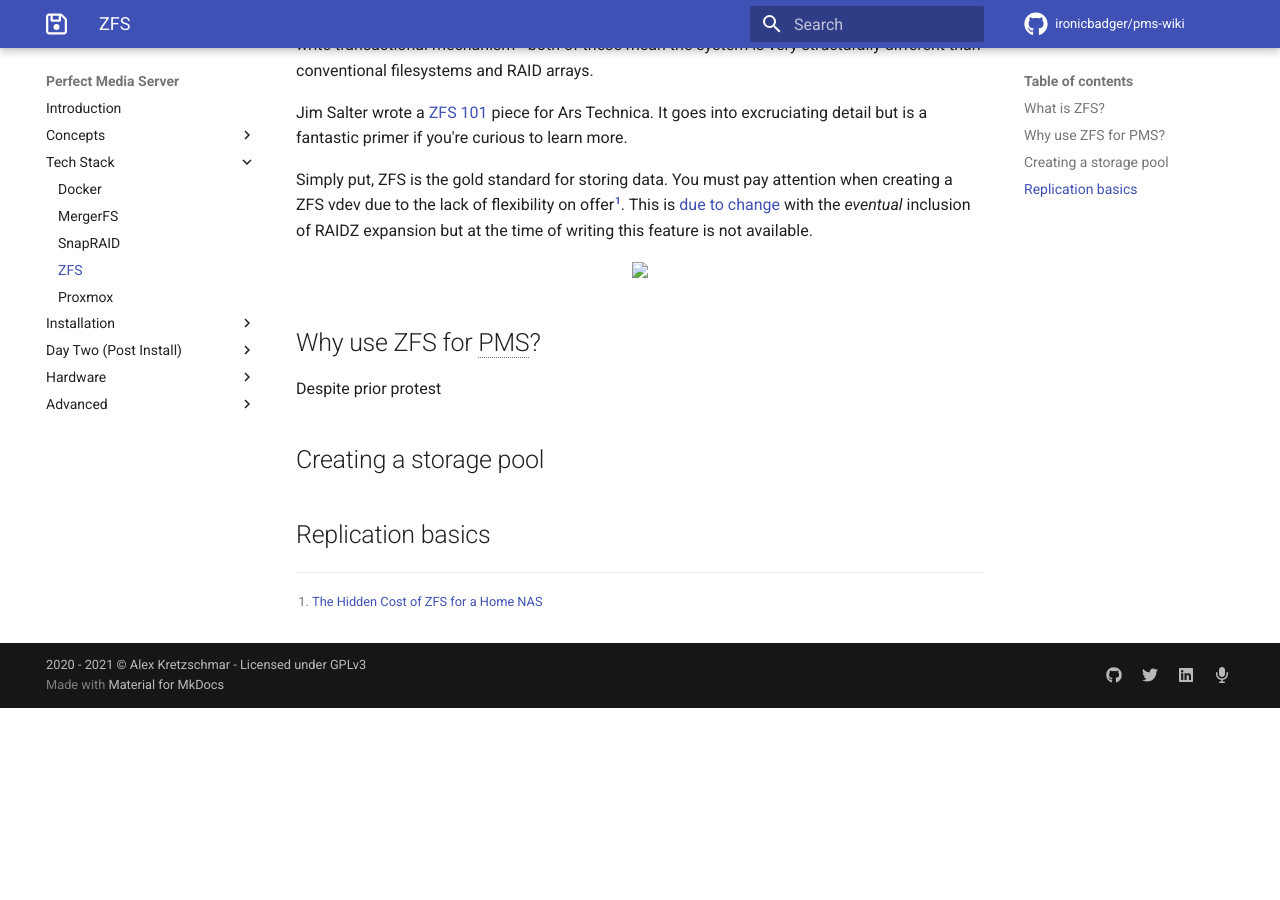
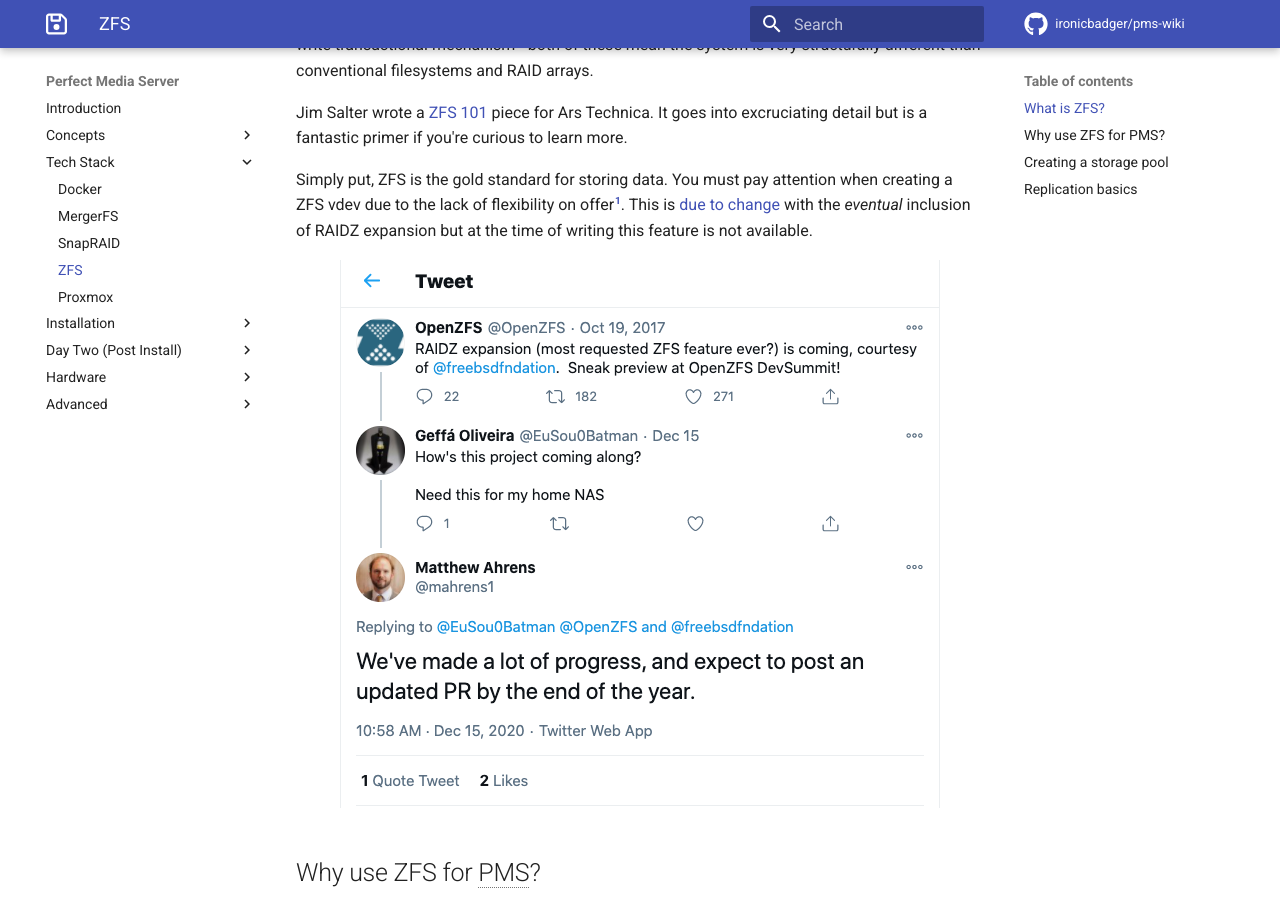
Before and after one commit to ironicbadger/pms-wiki, an MkDocs documentation site: the page built from docs/tech-stack/zfs.md, in a window 1280 px wide and 900 px high, scrolled down 498 px. Built offline with MkDocs 1.6.1 and Material for MkDocs 9.7.7, drawn with Linux system fonts in a browser that asks for light colours; some web fonts are replaced; comment, search, counter and statistics services are not loaded; before the commit the page ends 1206 px from its top, so only the background shows below that.

Commit message:
fixes image path for zfs article

```diff
--- a/docs/tech-stack/zfs.md
+++ b/docs/tech-stack/zfs.md
@@ -16,7 +16,7 @@ Jim Salter wrote a [ZFS 101](https://arstechnica.com/information-technology/2020
 Simply put, ZFS is the gold standard for storing data. You must pay attention when creating a ZFS vdev due to the lack of flexibility on offer[^1]. This is [due to change](https://twitter.com/mahrens1/status/1338876011161690112?s=20) with the *eventual* inclusion of RAIDZ expansion but at the time of writing this feature is not available.
 
 <p align=center>
-<img src="images/zfs-raidz-tweet.png">
+<img src="../../images/zfs-raidz-tweet.png">
 </p>
 
 ## Why use ZFS for PMS?
```
